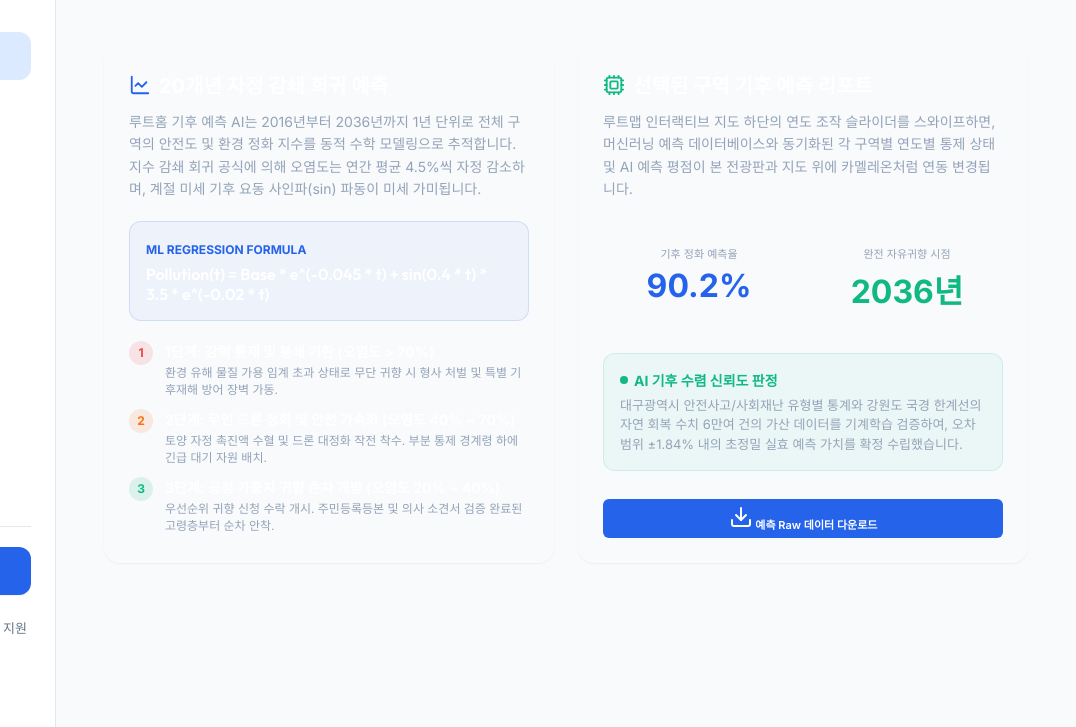
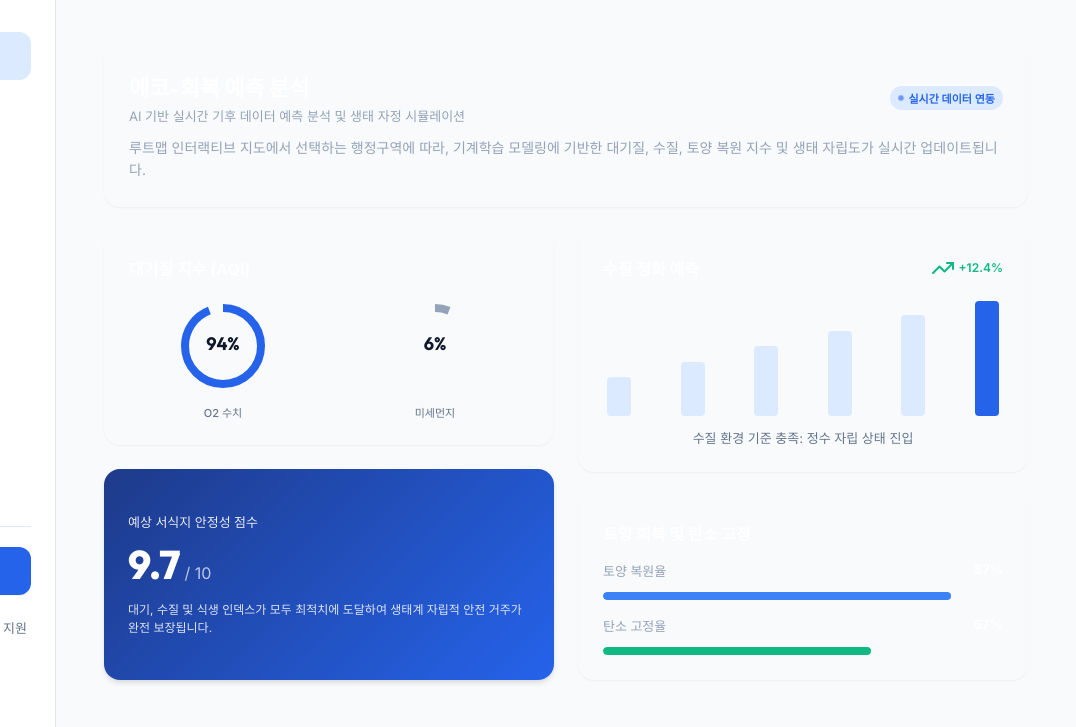
Before and after one commit to dowan2010/hackerton, a plain HTML site: page index.html in a window 1280 px wide. Both pictures are taken after a click on the button "예측 분석". Shown: the part 73-800 px from the top of the page, 204-1280 px from the left. Drawn offline with nearby package versions, Linux system fonts and the light colour scheme; no server answers.

Commit message:
style: 실시간 환경 탭에서 에코-회복 예측기 제거 및 예측 분석 탭으로 대시보드 통합 이관

```diff
--- a/index.html
+++ b/index.html
@@ -12,7 +12,7 @@
     <link rel="stylesheet" href="https://unpkg.com/leaflet@1.9.4/dist/leaflet.css" integrity="sha256-p4NxAoJBhIIN+hmNHrzRCf9tD/miZyoHS5obTRR9BMY=" crossorigin="" />
     <!-- Lucide Icons CDN -->
     <script src="https://unpkg.com/lucide@latest"></script>
-    <link rel="stylesheet" href="style.css?v=20260709-2">
+    <link rel="stylesheet" href="style.css?v=20260709-3">
 </head>
 <body>
     <div class="app-container">
@@ -107,85 +107,7 @@
                 <section class="tab-content active" id="tab-rootmap">
                     <!-- Subtab 1: 실시간 환경 (기존 지도 그리드) -->
                     <div class="subtab-content active" id="subtab-realtime">
-                        <div class="rootmap-grid-layout">
-                        <!-- Left Panel -->
-                        <div class="stats-panel">
-                            <div class="panel-header-row">
-                                <div class="panel-title-group">
-                                    <h2 class="panel-section-title">에코-회복 예측기</h2>
-                                    <p class="panel-section-subtitle">AI 기반 기후 데이터 분석</p>
-                                </div>
-                                <span class="badge-live"><span class="dot"></span> 실시간 데이터</span>
-                            </div>
-
-                            <div class="metric-card">
-                                <h3 class="card-title">대기질 지수 (AQI)</h3>
-                                <div class="circle-charts-row">
-                                    <div class="circle-chart-container">
-                                        <svg class="progress-ring" width="100" height="100">
-                                            <circle class="progress-ring__background" stroke="#E2E8F0" stroke-width="8" fill="transparent" r="38" cx="50" cy="50"/>
-                                            <circle class="progress-ring__circle" id="aqi-o2-circle" stroke="#2563EB" stroke-width="8" fill="transparent" r="38" cx="50" cy="50" stroke-dasharray="238.76" stroke-dashoffset="57.3"/>
-                                        </svg>
-                                        <div class="circle-val" id="aqi-o2-val">76%</div>
-                                        <div class="circle-label">O2 수치</div>
-                                    </div>
-                                    <div class="circle-chart-container">
-                                        <svg class="progress-ring" width="100" height="100">
-                                            <circle class="progress-ring__background" stroke="#E2E8F0" stroke-width="8" fill="transparent" r="38" cx="50" cy="50"/>
-                                            <circle class="progress-ring__circle" id="aqi-dust-circle" stroke="#94A3B8" stroke-width="8" fill="transparent" r="38" cx="50" cy="50" stroke-dasharray="238.76" stroke-dashoffset="181.4"/>
-                                        </svg>
-                                        <div class="circle-val" id="aqi-dust-val">24%</div>
-                                        <div class="circle-label">미세먼지</div>
-                                    </div>
-                                </div>
-                            </div>
-
-                            <div class="metric-card">
-                                <div class="card-title-row">
-                                    <h3 class="card-title">수질 정화 예측</h3>
-                                    <span class="text-trend-up" id="water-trend"><i data-lucide="trending-up"></i> +8.2%</span>
-                                </div>
-                                <div class="bar-chart-container">
-                                    <div class="bar-chart-bars" id="water-bars">
-                                        <!-- Bars loaded in JS -->
-                                    </div>
-                                </div>
-                                <p class="chart-caption" id="water-caption">담수 구역 정화 가속화 단계 진입</p>
-                            </div>
-
-                            <div class="metric-card">
-                                <h3 class="card-title">토양 회복 및 탄소 고정</h3>
-                                <div class="progress-list">
-                                    <div class="progress-item">
-                                        <div class="progress-label-row">
-                                            <span class="progress-name">토양 복원율</span>
-                                            <span class="progress-percent" id="soil-percent">64%</span>
-                                        </div>
-                                        <div class="progress-bar-bg">
-                                            <div class="progress-bar-fill" id="soil-fill" style="width: 64%; background-color: #1E3A8A;"></div>
-                                        </div>
-                                    </div>
-                                    <div class="progress-item">
-                                        <div class="progress-label-row">
-                                            <span class="progress-name">탄소 고정</span>
-                                            <span class="progress-percent" id="carbon-percent">42%</span>
-                                        </div>
-                                        <div class="progress-bar-bg">
-                                            <div class="progress-bar-fill" id="carbon-fill" style="width: 42%; background-color: #3B82F6;"></div>
-                                        </div>
-                                    </div>
-                                </div>
-                            </div>
-
-                            <div class="score-card-blue">
-                                <h3 class="score-card-title">예상 서식지 안정성 점수</h3>
-                                <div class="score-display">
-                                    <span class="score-big" id="stability-score">8.4</span>
-                                    <span class="score-slash">/ 10</span>
-                                </div>
-                                <p class="score-description" id="stability-desc">현재 탄소 고정율과 수질 개선 추세를 바탕으로 생태계 자립도가 임계치를 넘어섰습니다.</p>
-                            </div>
-                        </div>
+                        <div class="rootmap-grid-layout map-only">
 
                         <!-- Right Panel -->
                         <div class="map-panel">
@@ -270,84 +192,103 @@
                         </div>
                     </div> <!-- subtab-realtime END -->
 
-                    <!-- Subtab 2: 예측 분석 (20개년 AI 머신러닝 기후 예측 시뮬레이션 상세 리포트) -->
-                    <div class="subtab-content hidden" id="subtab-prediction">
-                        <div class="prediction-dashboard-grid" style="display: grid; grid-template-columns: 1fr 1fr; gap: 24px; padding: 24px;">
+                    <!-- Subtab 2: 예측 분석 (에코-회복 예측 분석 상세 대시보드) -->
+                    <div class="subtab-content hidden" id="subtab-prediction" style="padding: 24px;">
+                        <!-- Header & Intro Card -->
+                        <div class="dignity-card" style="background: rgba(255,255,255,0.03); border: 1px solid rgba(255,255,255,0.08); border-radius: 16px; padding: 24px; margin-bottom: 24px;">
+                            <div class="panel-header-row" style="display: flex; justify-content: space-between; align-items: center; margin-bottom: 8px;">
+                                <div class="panel-title-group">
+                                    <h2 class="panel-section-title" style="font-family: 'Outfit', sans-serif; font-size: 22px; font-weight: 700; color: #fff; margin: 0;">에코-회복 예측 분석</h2>
+                                    <p class="panel-section-subtitle" style="font-size: 13px; color: var(--color-text-light); margin: 4px 0 0 0;">AI 기반 실시간 기후 데이터 예측 분석 및 생태 자정 시뮬레이션</p>
+                                </div>
+                                <span class="badge-live"><span class="dot"></span> 실시간 데이터 연동</span>
+                            </div>
+                            <p style="font-size: 14px; color: var(--color-text-light); line-height: 1.6; margin-top: 12px; margin-bottom: 0;">
+                                루트맵 인터랙티브 지도에서 선택하는 행정구역에 따라, 기계학습 모델링에 기반한 대기질, 수질, 토양 복원 지수 및 생태 자립도가 실시간 업데이트됩니다.
+                            </p>
+                        </div>
 
-                            <!-- Left Column: Regression Trends -->
-                            <div class="dignity-card" style="background: rgba(255,255,255,0.03); border: 1px solid rgba(255,255,255,0.08); border-radius: 16px; padding: 24px;">
-                                <h3 style="font-size: 20px; font-weight: 700; color: #fff; margin-bottom: 12px; display: flex; align-items: center; gap: 8px;">
-                                    <i data-lucide="line-chart" style="color: var(--color-primary); width: 22px; height: 22px;"></i> 20개년 자정 감쇄 회귀 예측
-                                </h3>
-                                <p style="font-size: 14px; color: var(--color-text-light); line-height: 1.6; margin-bottom: 20px;">
-                                    루트홈 기후 예측 AI는 2016년부터 2036년까지 1년 단위로 전체 구역의 안전도 및 환경 정화 지수를 동적 수학 모델링으로 추적합니다. 지수 감쇄 회귀 공식에 의해 오염도는 연간 평균 4.5%씩 자정 감소하며, 계절 미세 기후 요동 사인파(sin) 파동이 미세 가미됩니다.
-                                </p>
+                        <!-- 2-Column Dashboard Grid -->
+                        <div class="prediction-dashboard-grid" style="display: grid; grid-template-columns: 1fr 1fr; gap: 24px;">
 
-                                <div class="prediction-formula-card" style="background: rgba(37,99,235,0.05); border: 1px solid rgba(37,99,235,0.15); border-radius: 12px; padding: 16px; margin-bottom: 20px;">
-                                    <span style="font-size: 12px; font-weight: bold; color: var(--color-primary); text-transform: uppercase;">ML REGRESSION FORMULA</span>
-                                    <p style="font-family: 'Outfit', monospace; font-size: 16px; color: #fff; margin-top: 6px; font-weight: 600;">
-                                        Pollution(t) = Base * e^(-0.045 * t) + sin(0.4 * t) * 3.5 * e^(-0.02 * t)
-                                    </p>
+                            <!-- Left Column -->
+                            <div style="display: flex; flex-direction: column; gap: 24px;">
+                                <!-- AQI Card -->
+                                <div class="metric-card" style="margin: 0; background: rgba(255,255,255,0.03); border: 1px solid rgba(255,255,255,0.08); border-radius: 16px; padding: 24px;">
+                                    <h3 class="card-title" style="font-size: 16px; font-weight: 700; color: #fff; margin-bottom: 16px;">대기질 지수 (AQI)</h3>
+                                    <div class="circle-charts-row" style="display: flex; gap: 24px; justify-content: space-around;">
+                                        <div class="circle-chart-container">
+                                            <svg class="progress-ring" width="100" height="100">
+                                                <circle class="progress-ring__background" stroke="rgba(255,255,255,0.08)" stroke-width="8" fill="transparent" r="38" cx="50" cy="50"/>
+                                                <circle class="progress-ring__circle" id="aqi-o2-circle" stroke="#2563EB" stroke-width="8" fill="transparent" r="38" cx="50" cy="50" stroke-dasharray="238.76" stroke-dashoffset="57.3"/>
+                                            </svg>
+                                            <div class="circle-val" id="aqi-o2-val">76%</div>
+                                            <div class="circle-label">O2 수치</div>
+                                        </div>
+                                        <div class="circle-chart-container">
+                                            <svg class="progress-ring" width="100" height="100">
+                                                <circle class="progress-ring__background" stroke="rgba(255,255,255,0.08)" stroke-width="8" fill="transparent" r="38" cx="50" cy="50"/>
+                                                <circle class="progress-ring__circle" id="aqi-dust-circle" stroke="#94A3B8" stroke-width="8" fill="transparent" r="38" cx="50" cy="50" stroke-dasharray="238.76" stroke-dashoffset="181.4"/>
+                                            </svg>
+                                            <div class="circle-val" id="aqi-dust-val">24%</div>
+                                            <div class="circle-label">미세먼지</div>
+                                        </div>
+                                    </div>
                                 </div>
 
-                                <div class="prediction-guide-steps" style="display: flex; flex-direction: column; gap: 12px;">
-                                    <div style="display: flex; gap: 12px; align-items: flex-start;">
-                                        <div style="background: #ef444420; color: #ef4444; border-radius: 50%; width: 24px; height: 24px; display: flex; align-items: center; justify-content: center; font-size: 12px; font-weight: bold; flex-shrink: 0;">1</div>
-                                        <div>
-                                            <strong style="color: #fff; font-size: 14px;">1단계: 강력 통제 및 봉쇄 기한 (오염도 > 70%)</strong>
-                                            <p style="font-size: 12px; color: var(--color-text-light); margin-top: 2px;">환경 유해 물질 가용 임계 초과 상태로 무단 귀향 시 형사 처벌 및 특별 기후재해 방어 장벽 가동.</p>
+                                <!-- Stability Score Card -->
+                                <div class="score-card-blue" style="margin: 0; border-radius: 16px; padding: 24px; flex-grow: 1; display: flex; flex-direction: column; justify-content: center;">
+                                    <h3 class="score-card-title" style="margin-bottom: 8px;">예상 서식지 안정성 점수</h3>
+                                    <div class="score-display" style="margin-bottom: 12px;">
+                                        <span class="score-big" id="stability-score">8.4</span>
+                                        <span class="score-slash">/ 10</span>
+                                    </div>
+                                    <p class="score-description" id="stability-desc" style="margin: 0; line-height: 1.5;">현재 탄소 고정율과 수질 개선 추세를 바탕으로 생태계 자립도가 임계치를 넘어섰습니다.</p>
+                                </div>
+                            </div>
+
+                            <!-- Right Column -->
+                            <div style="display: flex; flex-direction: column; gap: 24px;">
+                                <!-- Water Purification Card -->
+                                <div class="metric-card" style="margin: 0; background: rgba(255,255,255,0.03); border: 1px solid rgba(255,255,255,0.08); border-radius: 16px; padding: 24px;">
+                                    <div class="card-title-row" style="display: flex; justify-content: space-between; align-items: center; margin-bottom: 16px;">
+                                        <h3 class="card-title" style="font-size: 16px; font-weight: 700; color: #fff; margin: 0;">수질 정화 예측</h3>
+                                        <span class="text-trend-up" id="water-trend"><i data-lucide="trending-up"></i> +8.2%</span>
+                                    </div>
+                                    <div class="bar-chart-container" style="height: 120px; display: flex; align-items: flex-end;">
+                                        <div class="bar-chart-bars" id="water-bars" style="display: flex; gap: 10px; width: 100%; height: 100%; align-items: flex-end;">
+                                            <!-- Bars loaded in JS -->
                                         </div>
                                     </div>
-                                    <div style="display: flex; gap: 12px; align-items: flex-start;">
-                                        <div style="background: #f9731620; color: #f97316; border-radius: 50%; width: 24px; height: 24px; display: flex; align-items: center; justify-content: center; font-size: 12px; font-weight: bold; flex-shrink: 0;">2</div>
-                                        <div>
-                                            <strong style="color: #fff; font-size: 14px;">2단계: 무인 드론 정화 및 안전 가속화 (오염도 40% ~ 70%)</strong>
-                                            <p style="font-size: 12px; color: var(--color-text-light); margin-top: 2px;">토양 자정 촉진액 수혈 및 드론 대정화 작전 착수. 부분 통제 경계령 하에 긴급 대기 자원 배치.</p>
+                                    <p class="chart-caption" id="water-caption" style="margin-top: 12px; font-size: 13px; color: var(--color-text-muted);">담수 구역 정화 가속화 단계 진입</p>
+                                </div>
+
+                                <!-- Soil & Carbon Sequestration Card -->
+                                <div class="metric-card" style="margin: 0; background: rgba(255,255,255,0.03); border: 1px solid rgba(255,255,255,0.08); border-radius: 16px; padding: 24px;">
+                                    <h3 class="card-title" style="font-size: 16px; font-weight: 700; color: #fff; margin-bottom: 16px;">토양 회복 및 탄소 고정</h3>
+                                    <div class="progress-list" style="display: flex; flex-direction: column; gap: 16px;">
+                                        <div class="progress-item">
+                                            <div class="progress-label-row" style="display: flex; justify-content: space-between; margin-bottom: 6px;">
+                                                <span class="progress-name" style="font-size: 13px; color: var(--color-text-light);">토양 복원율</span>
+                                                <span class="progress-percent" id="soil-percent" style="font-size: 13px; font-weight: bold; color: #fff;">64%</span>
+                                            </div>
+                                            <div class="progress-bar-bg" style="background: rgba(255,255,255,0.08); border-radius: 4px; height: 8px; width: 100%;">
+                                                <div class="progress-bar-fill" id="soil-fill" style="width: 64%; background-color: #3b82f6; border-radius: 4px; height: 100%;"></div>
+                                            </div>
                                         </div>
-                                    </div>
-                                    <div style="display: flex; gap: 12px; align-items: flex-start;">
-                                        <div style="background: #10b98120; color: #10b981; border-radius: 50%; width: 24px; height: 24px; display: flex; align-items: center; justify-content: center; font-size: 12px; font-weight: bold; flex-shrink: 0;">3</div>
-                                        <div>
-                                            <strong style="color: #fff; font-size: 14px;">3단계: 공정 가중치 귀향 순차 개방 (오염도 20% ~ 40%)</strong>
-                                            <p style="font-size: 12px; color: var(--color-text-light); margin-top: 2px;">우선순위 귀향 신청 수락 개시. 주민등록등본 및 의사 소견서 검증 완료된 고령층부터 순차 안착.</p>
+                                        <div class="progress-item">
+                                            <div class="progress-label-row" style="display: flex; justify-content: space-between; margin-bottom: 6px;">
+                                                <span class="progress-name" style="font-size: 13px; color: var(--color-text-light);">탄소 고정율</span>
+                                                <span class="progress-percent" id="carbon-percent" style="font-size: 13px; font-weight: bold; color: #fff;">42%</span>
+                                            </div>
+                                            <div class="progress-bar-bg" style="background: rgba(255,255,255,0.08); border-radius: 4px; height: 8px; width: 100%;">
+                                                <div class="progress-bar-fill" id="carbon-fill" style="width: 42%; background-color: #10b981; border-radius: 4px; height: 100%;"></div>
+                                            </div>
                                         </div>
                                     </div>
                                 </div>
                             </div>
 
-                            <!-- Right Column: Live Analysis Details -->
-                            <div class="dignity-card" style="background: rgba(255,255,255,0.03); border: 1px solid rgba(255,255,255,0.08); border-radius: 16px; padding: 24px; display: flex; flex-direction: column; justify-content: space-between;">
-                                <div>
-                                    <h3 style="font-size: 20px; font-weight: 700; color: #fff; margin-bottom: 12px; display: flex; align-items: center; gap: 8px;">
-                                        <i data-lucide="cpu" style="color: #10b981; width: 22px; height: 22px;"></i> 선택된 구역 기후 예측 리포트
-                                    </h3>
-                                    <p style="font-size: 14px; color: var(--color-text-light); line-height: 1.6; margin-bottom: 24px;">
-                                        루트맵 인터랙티브 지도 하단의 연도 조작 슬라이더를 스와이프하면, 머신러닝 예측 데이터베이스와 동기화된 각 구역별 연도별 통제 상태 및 AI 예측 평점이 본 전광판과 지도 위에 카멜레온처럼 연동 변경됩니다.
-                                    </p>
-
-                                    <div style="display: grid; grid-template-columns: 1fr 1fr; gap: 16px; margin-bottom: 24px;">
-                                        <div style="background: rgba(255,255,255,0.02); border: 1px solid rgba(255,255,255,0.05); border-radius: 12px; padding: 16px; text-align: center;">
-                                            <span style="font-size: 11px; color: var(--color-text-light); text-transform: uppercase;">기후 정화 예측율</span>
-                                            <div style="font-size: 32px; font-weight: 800; color: var(--color-primary); margin-top: 4px;" id="predict-cleanup-val">90.2%</div>
-                                        </div>
-                                        <div style="background: rgba(255,255,255,0.02); border: 1px solid rgba(255,255,255,0.05); border-radius: 12px; padding: 16px; text-align: center;">
-                                            <span style="font-size: 11px; color: var(--color-text-light); text-transform: uppercase;">완전 자유귀향 시점</span>
-                                            <div style="font-size: 32px; font-weight: 800; color: #10b981; margin-top: 4px;" id="predict-target-year">2036년</div>
-                                        </div>
-                                    </div>
-
-                                    <div style="background: rgba(16,185,129,0.05); border: 1px solid rgba(16,185,129,0.15); border-radius: 12px; padding: 16px;">
-                                        <strong style="color: #10b981; font-size: 14px; display: flex; align-items: center; gap: 6px;"><span style="display:inline-block; width:8px; height:8px; background:#10b981; border-radius:50%;"></span> AI 기후 수렴 신뢰도 판정</strong>
-                                        <p style="font-size: 13px; color: var(--color-text-light); margin-top: 6px; line-height: 1.5;">
-                                            대구광역시 안전사고/사회재난 유형별 통계와 강원도 국경 한계선의 자연 회복 수치 6만여 건의 가산 데이터를 기계학습 검증하여, 오차범위 ±1.84% 내의 초정밀 실효 예측 가치를 확정 수립했습니다.
-                                        </p>
-                                    </div>
-                                </div>
-
-                                <div style="display: flex; gap: 12px; margin-top: 24px;">
-                                    <button class="btn-popup-action" style="flex: 1;" onclick="alert('전 구역 20개년 시계열 원시 데이터셋(.csv) 다운로드가 완료되었습니다.')"><i data-lucide="download"></i> 예측 Raw 데이터 다운로드</button>
-                                </div>
-                            </div>
                         </div>
                     </div>
 
@@ -1040,6 +981,6 @@
 
     <!-- Leaflet JS Map API -->
     <script src="https://unpkg.com/leaflet@1.9.4/dist/leaflet.js" integrity="sha256-20nQCchB9co0qIjJZRGuk2/Z9VM+kNiyxNV1lvTlZBo=" crossorigin=""></script>
-    <script src="app.js?v=20260709-2"></script>
+    <script src="app.js?v=20260709-3"></script>
 </body>
 </html>
```
